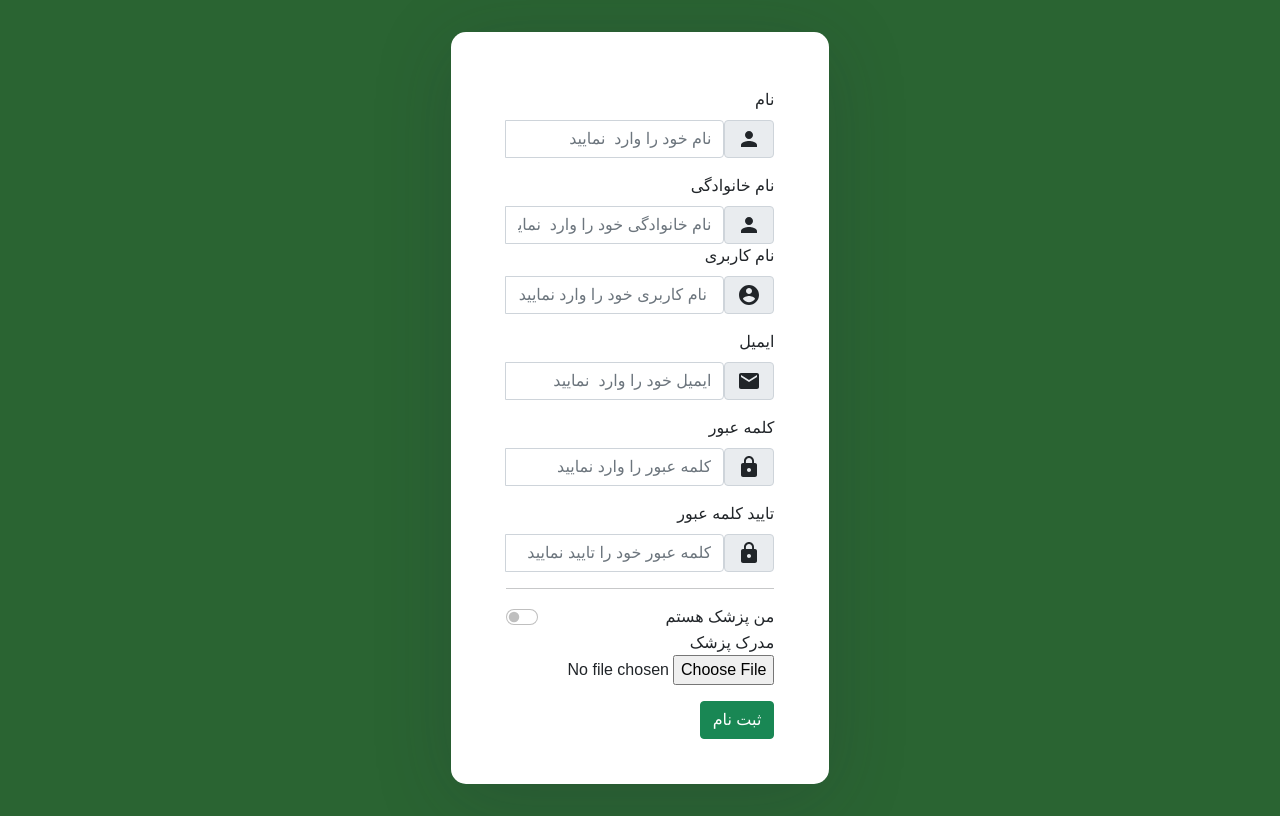
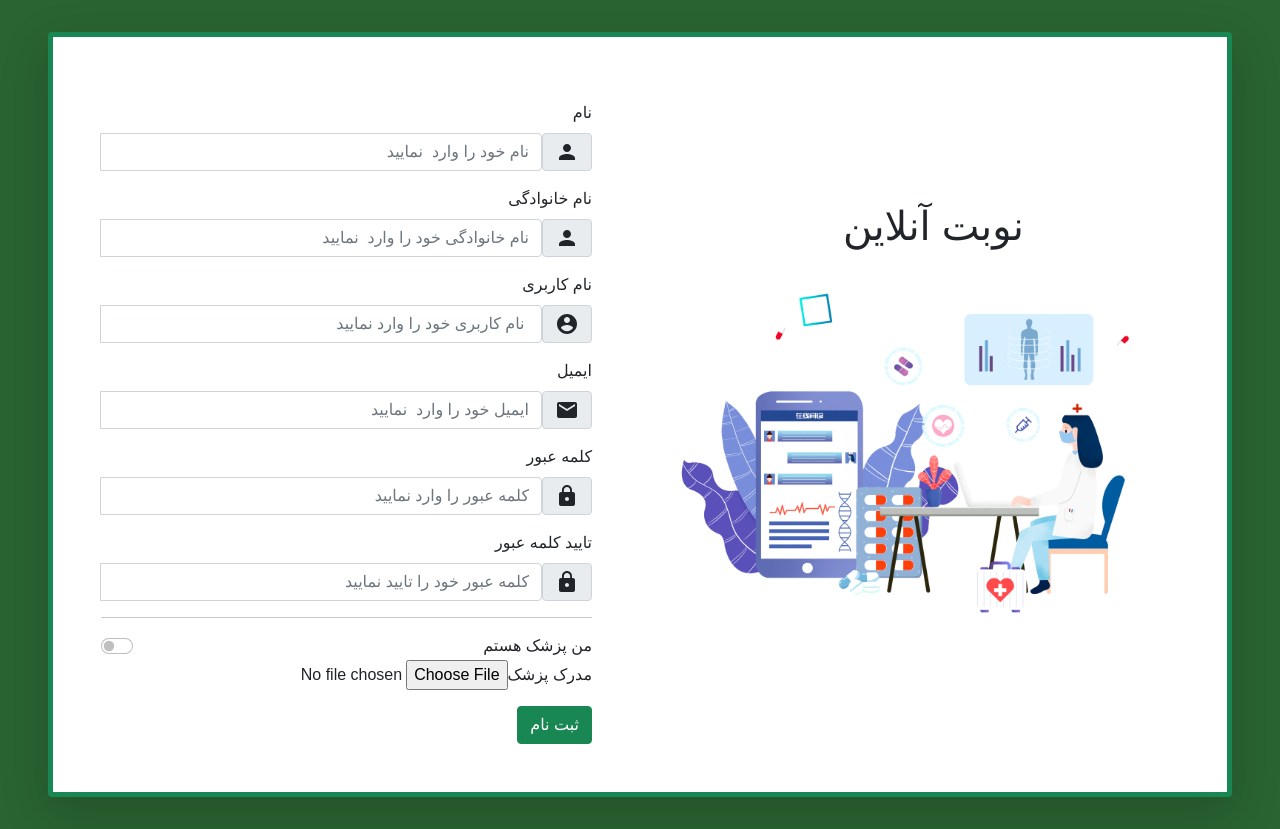
Before and after one commit to MelikaNobakhtian/luna-software-engineering, a React (Create React App) app in the folder Webfront/: page /signup in a window 1280 px wide. Built offline with nearby package versions, Linux system fonts and the light colour scheme.

Commit message:
add photo to signup page

```diff
--- a/Webfront/src/components/login/signUp.js
+++ b/Webfront/src/components/login/signUp.js
@@ -24,9 +24,10 @@ import "./signUp.css";
 import axios from "axios";
 import Cookies from "js-cookie";
 import { API_BASE_URL } from "../apiConstant/apiConstant";
+import docImage from "../../assets/Lovepik_com-401686853-online-medical-consultation.png";
 
 function SignUp(props) {
-  const [errors, setErrors] = useState({});
+  //const [errors, setErrors] = useState({});
   const [name, setName] = useState("");
   const [lastname, setLastName] = useState("");
   const [email, setEmail] = useState("");
@@ -42,7 +43,7 @@ function SignUp(props) {
   const [emailErr, setEmailErr] = useState("");
   const [passErr, setPassErr] = useState("");
   const [confirmPassErr, setConfirmPassErr] = useState("");
-  const [number, setNumber] = useState("");
+  //const [number, setNumber] = useState("");
   const [fileErr, setFileErr] = useState(null);
   const [isDoctor, setIsDoctor] = useState(0);
 
@@ -55,11 +56,11 @@ function SignUp(props) {
       const payload = {
         username: username,
         email: email,
-        password : passwords.password,
-        password2 : passwords.confirmPassword,
-        first_name : name,
-        last_name : lastname,
-        file : selectedFile
+        password: passwords.password,
+        password2: passwords.confirmPassword,
+        first_name: name,
+        last_name: lastname,
+        file: selectedFile,
       };
       const back = JSON.stringify(payload);
       axios
@@ -80,13 +81,14 @@ function SignUp(props) {
         .catch(function (error) {
           console.log(error);
         });
-    } else { const payload = {
+    } else {
+      const payload = {
         username: username,
         email: email,
-      password : passwords.password,
-      password2 : passwords.confirmPassword,
-      first_name : name,
-      last_name : lastname
+        password: passwords.password,
+        password2: passwords.confirmPassword,
+        first_name: name,
+        last_name: lastname,
       };
       const back = JSON.stringify(payload);
       axios
@@ -172,13 +174,26 @@ function SignUp(props) {
     setFileErr(errors);
   }
 
+  const redirectToLogin = () => {
+    props.history.push("/login");
+  };
+
   return (
-    <div className="background d-flex justify-content-center ">
-      <div className="outer">
-        <div className="row justify-content-center">
-          <div className="col-xs-10 col-sm-9 col-md-6 col-lg-5 col-xl-4">
-            <div className="inner">
-              <Form noValidate onSubmit={handleSubmit}>
+    <div className="d-flex justify-content-center background">
+      <div
+        className="card-group shadow-lg border border-5 border-success rounded"
+        style={{ backgroundColor: "white" }}
+      >
+        <div className="card border-0 align-self-center">
+          <div class="card-body ">
+            <h1 className="card-title" style={{ textAlign: "center" }}>
+              نوبت آنلاین
+            </h1>
+            <img className="img-fluid " src={docImage} alt=""></img>
+          </div>
+        </div>
+        <div className="card d-flex justify-content-center border-0 ">
+          <Form className="m-md-5 m-3" noValidate onSubmit={handleSubmit}>
             <Form.Group>
               <Form.Label className="mt-3">نام</Form.Label>
               <InputGroup hasValidation>
@@ -226,7 +241,7 @@ function SignUp(props) {
             </Form.Group>
 
             <Form.Group>
-                  <Form.Label> نام کاربری</Form.Label>
+              <Form.Label className="mt-3"> نام کاربری</Form.Label>
               <InputGroup hasValidation>
                 <InputGroup.Prepend>
                   <InputGroup.Text id="inputGroupPrepend">
@@ -356,8 +371,6 @@ function SignUp(props) {
         </div>
       </div>
     </div>
-      </div>
-    </div>
   );
 }
 export default withRouter(SignUp);
```
Also changed, not shown: Webfront/src/assets/Lovepik_com-401686853-online-medical-consultation.png (added). Lines whose indentation alone changed are shown as unchanged.
